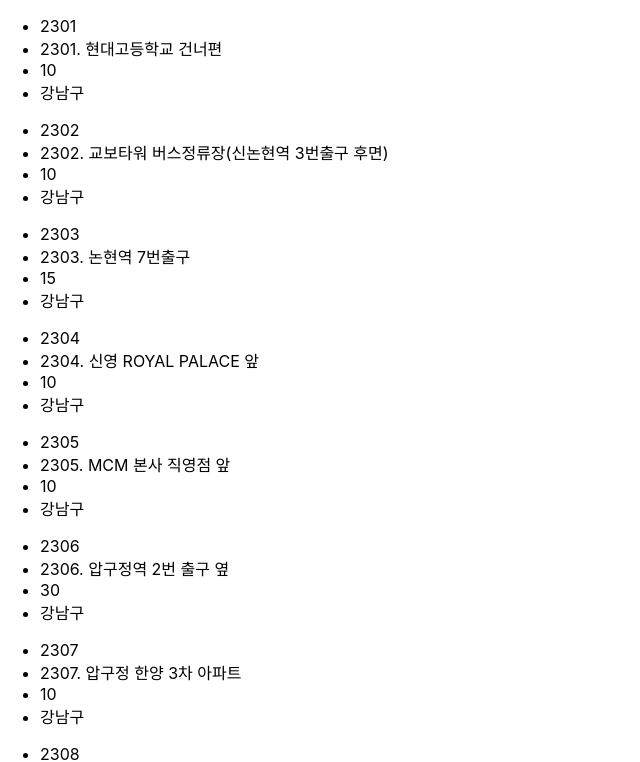
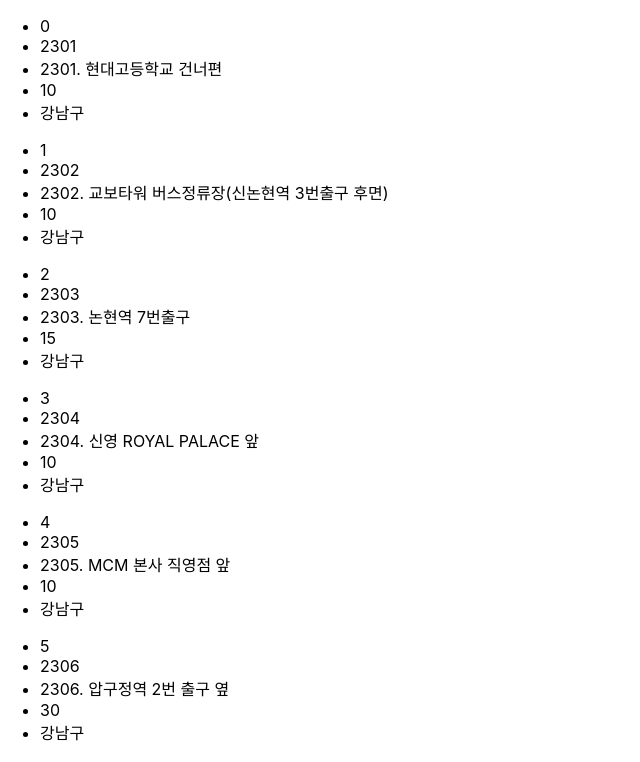
Before and after one commit to badbeoti/dangdang, a React (Create React App) app: page / in a window 1280 px wide. Shown: the top 762 px of the page, without its empty margins (0-640 px from the left). Built offline with nearby package versions, Linux system fonts and the light colour scheme.

Commit message:
data?-옵셔널한 타입으로 변경하면 상위 컴포넌트에 props가 없어도 구동 가능.

```diff
--- a/src/App.tsx
+++ b/src/App.tsx
@@ -2,42 +2,7 @@
 import "./App.css";
 import * as d3 from "d3";
 import { select, selectAll } from "d3-selection";
-import data from "./data/data.json";
-import { stringify } from "querystring";
-
-interface DataProps {
-	data: typeof data;
-}
-
-function DataList(props: DataProps) {
-	const { data } = props;
-	const [prevData, setData] = useState(props);
-	const newData = data.map((item) => {
-		const newObj = {
-			name: item.대여소명,
-			size: item.거치대수,
-			division: item.대여소_구,
-			id: item.대여소ID,
-		};
-		return newObj;
-	});
-
-	console.log(newData);
-	// 드디어... 데이터셋팅 완료....
-
-	return (
-		<div>
-			{newData.map((item, index) => (
-				<ul key={index}>
-					<li>{item.id}</li>
-					<li>{item.name}</li>
-					<li>{item.size}</li>
-					<li>{item.division}</li>
-				</ul>
-			))}
-		</div>
-	);
-}
+import DataList from "./DataList";
 
 function App() {
 	// console.log(data);
@@ -53,7 +18,7 @@
 
 	return (
 		<>
-			<DataList data={data}></DataList>
+			<DataList></DataList>
 		</>
 		// <div>
 		// 	<svg ref={svgRef} />
--- /dev/null
+++ b/src/DataList.tsx
@@ -0,0 +1,35 @@
+import React from "react";
+import data from "./data/data.json";
+
+interface DataProps {
+	data?: typeof data;
+	// data?-옵셔널한 타입으로 변경하면 상위 컴포넌트에 props가 없어도 구동 가능.
+}
+
+function DataList(props: DataProps) {
+	const newData = data.map((item) => {
+		const newObj = {
+			name: item.대여소명,
+			size: item.거치대수,
+			division: item.대여소_구,
+			id: item.대여소ID,
+		};
+		return newObj;
+	});
+
+	return (
+		<section>
+			{newData.map((item, index) => (
+				<ul key={index}>
+					<li>{index}</li>
+					<li>{item.id}</li>
+					<li>{item.name}</li>
+					<li>{item.size}</li>
+					<li>{item.division}</li>
+				</ul>
+			))}
+		</section>
+	);
+}
+
+export default DataList;
```
